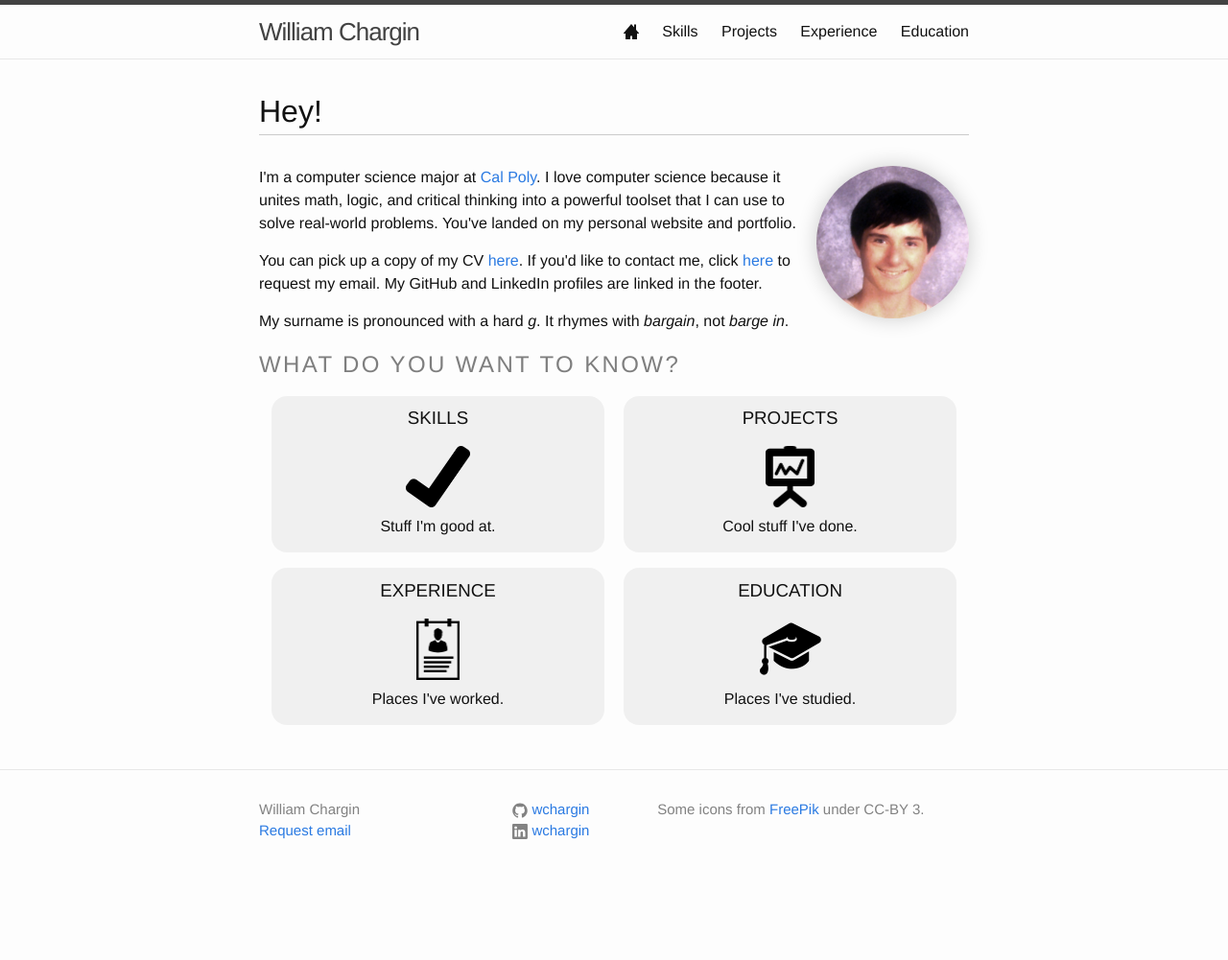
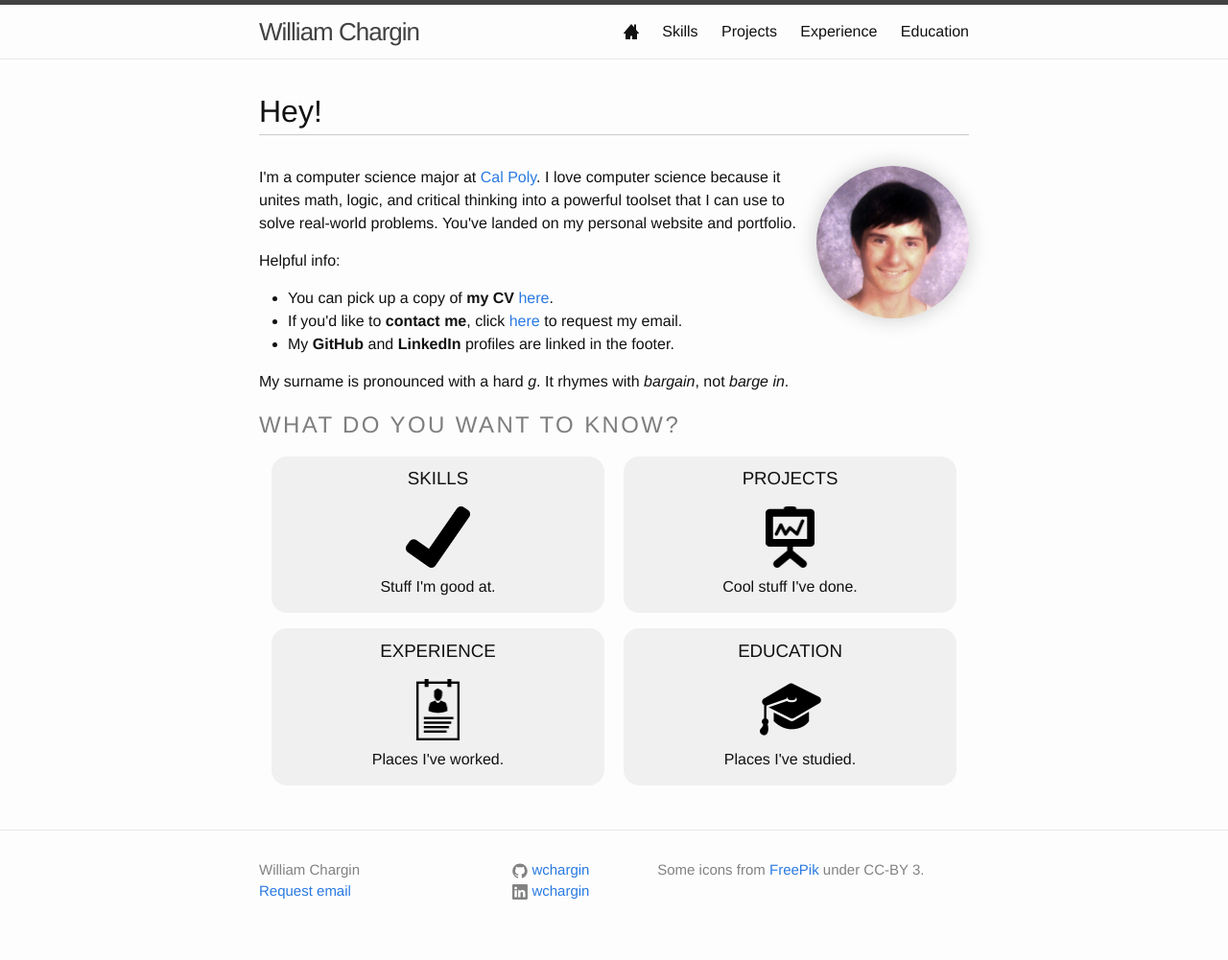
Before and after one commit to wchargin/wchargin.github.io, a Jekyll site: the page built from index.html, in a window 1280 px wide. Shown: the whole page at 96% size. Built offline with Jekyll 4.4.1, drawn with Linux system fonts in a browser that asks for light colours; nearby versions of some CDN libraries; before the commit the page ends 938 px from its top, so only the background shows below that.

Commit message:
Increase home page visibility with lists and bold

```diff
--- a/index.html
+++ b/index.html
@@ -17,9 +17,12 @@ layout: default
   </p>
   <div class="trigger"></div>
   <p>
-  You can pick up a copy of my CV <a href="/files/cv.pdf">here</a>.
-  If you'd like to contact me, click <a class="email-link" href="#">here</a> to request my email.
-  My GitHub and LinkedIn profiles are linked in the footer.
+  Helpful info:
+  <ul>
+    <li>You can pick up a copy of <strong>my CV</strong> <a href="/files/cv.pdf">here</a>.</li>
+    <li>If you'd like to <strong>contact me</strong>, click <a class="email-link" href="#">here</a> to request my email.</li>
+    <li>My <strong>GitHub</strong> and <strong>LinkedIn</strong> profiles are linked in the footer.</li>
+  </ul>
   </p>
   <p>
   My surname is pronounced with a hard <em>g</em>.
```
